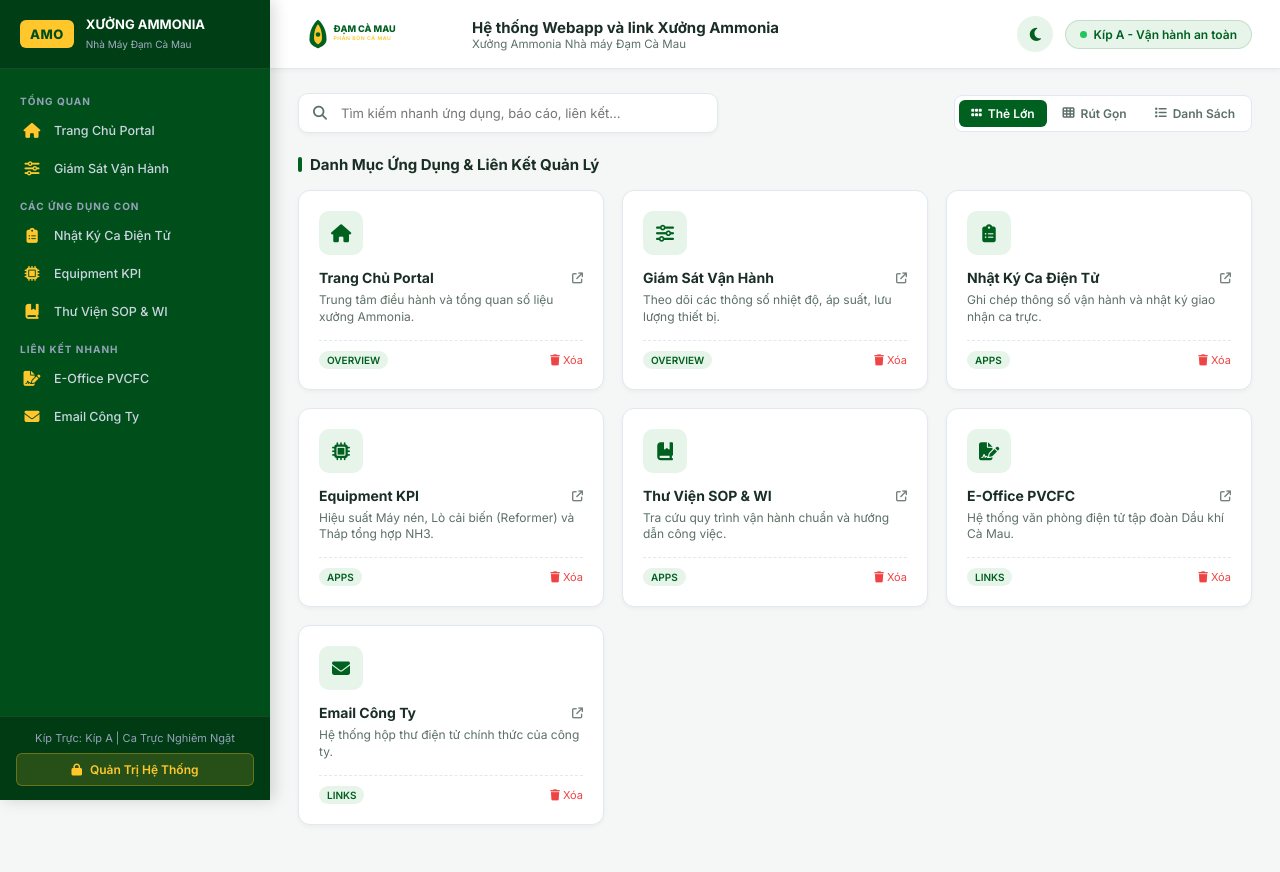
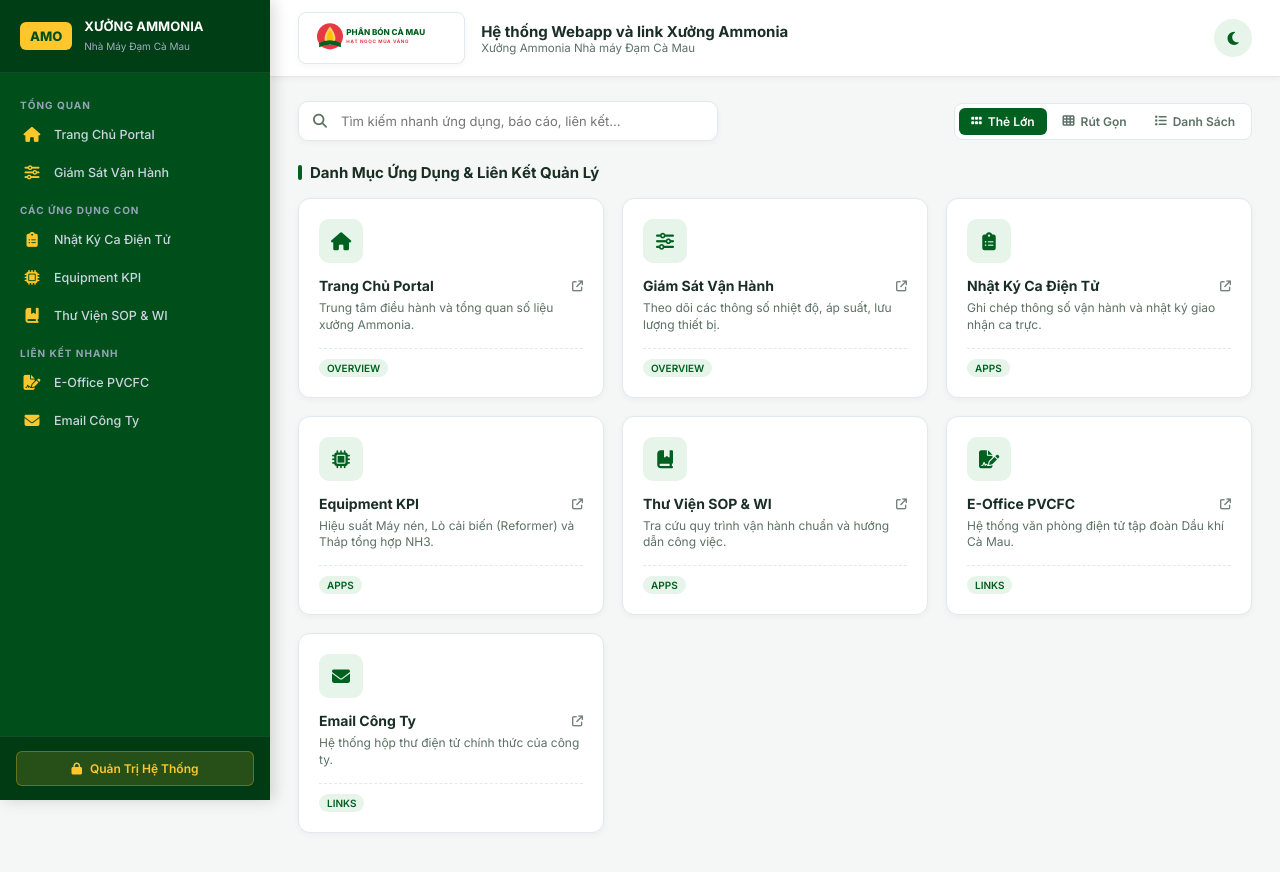
Before and after one commit to phucamodcm-ui/AMMONIA, a plain HTML site: page index.html in a window 1280 px wide. Drawn offline with Linux system fonts and the light colour scheme.

Commit message:
Ver_05
Sửa

```diff
--- a/index.html
+++ b/index.html
@@ -20,7 +20,7 @@
             --text-muted: #5C7066;
             --border-color: #E2E8F0;
             --sidebar-width: 270px;
-            --shadow-sm: 0 2px 4px rgba(0, 0, 0, 0.04);
+            --shadow-sm: 0 2px 6px rgba(0, 0, 0, 0.04);
             --shadow-md: 0 10px 25px -5px rgba(0, 96, 32, 0.08);
             --transition: all 0.25s ease-in-out;
         }
@@ -53,7 +53,7 @@
         }
 
         .sidebar-header {
-            padding: 16px 20px;
+            padding: 18px 20px;
             display: flex;
             align-items: center;
             gap: 12px;
@@ -68,7 +68,6 @@
             padding: 6px 10px;
             border-radius: 6px;
             font-size: 13px;
-            letter-spacing: 0.5px;
         }
 
         .sidebar-brand-text h2 { font-size: 13px; font-weight: 700; color: #fff; }
@@ -96,25 +95,35 @@
         }
         .btn-sidebar-admin {
             background: rgba(255, 199, 44, 0.15); color: var(--accent-yellow); border: 1px solid rgba(255, 199, 44, 0.3);
-            padding: 8px 12px; border-radius: 6px; font-size: 12px; font-weight: 600; cursor: pointer;
+            padding: 9px 12px; border-radius: 6px; font-size: 12px; font-weight: 600; cursor: pointer;
             display: flex; align-items: center; justify-content: center; gap: 8px; transition: var(--transition);
         }
         .btn-sidebar-admin:hover { background: var(--accent-yellow); color: #004E1A; }
-        .shift-info { font-size: 11px; color: #94A3B8; text-align: center; }
 
         /* --- MAIN WRAPPER --- */
         .main-wrapper { margin-left: var(--sidebar-width); flex: 1; display: flex; flex-direction: column; min-width: 0; }
 
-        /* HEADER */
+        /* HEADER CHUYÊN NGHIỆP */
         .top-header {
-            background: var(--card-bg); padding: 14px 28px;
+            background: var(--card-bg); padding: 12px 28px;
             display: flex; justify-content: space-between; align-items: center;
             border-bottom: 1px solid var(--border-color);
             box-shadow: var(--shadow-sm);
         }
 
-        .header-brand-group { display: flex; align-items: center; gap: 14px; }
-        .header-logo-svg { height: 40px; }
+        .header-brand-group { display: flex; align-items: center; gap: 16px; }
+
+        /* LOGO ĐẠM CÀ MAU CHUẨN ĐẸP */
+        .logo-dcm-container {
+            display: flex;
+            align-items: center;
+            background: #ffffff;
+            padding: 6px 12px;
+            border-radius: 8px;
+            border: 1px solid var(--border-color);
+            box-shadow: var(--shadow-sm);
+        }
+        .logo-svg { height: 38px; width: auto; }
 
         .header-title h1 { font-size: 15px; font-weight: 700; color: var(--text-main); }
         .header-title p { font-size: 11.5px; color: var(--text-muted); }
@@ -123,30 +132,21 @@
 
         .theme-toggle-btn {
             background: var(--primary-green-light); color: var(--primary-green); border: none;
-            width: 36px; height: 36px; border-radius: 50%; cursor: pointer; display: flex;
+            width: 38px; height: 38px; border-radius: 50%; cursor: pointer; display: flex;
             align-items: center; justify-content: center; font-size: 15px; transition: var(--transition);
         }
         .theme-toggle-btn:hover { transform: scale(1.05); }
 
-        .shift-badge-pill {
-            background: var(--primary-green-light); color: var(--primary-green);
-            padding: 6px 14px; border-radius: 20px; font-size: 12px; font-weight: 600;
-            display: flex; align-items: center; gap: 6px; border: 1px solid rgba(0, 96, 32, 0.15);
-        }
-        .shift-badge-pill span { width: 7px; height: 7px; background: #22C55E; border-radius: 50%; }
-
         /* CONTENT */
         .content-container { padding: 24px 28px; max-width: 1400px; margin: 0 auto; width: 100%; }
 
-        /* TOOLBAR & SEARCH & VIEW MODES */
+        /* TOOLBAR */
         .toolbar-section {
             display: flex; justify-content: space-between; align-items: center;
             margin-bottom: 22px; gap: 15px; flex-wrap: wrap;
         }
 
-        .search-box-wrapper {
-            position: relative; flex: 1; min-width: 260px; max-width: 420px;
-        }
+        .search-box-wrapper { position: relative; flex: 1; min-width: 260px; max-width: 420px; }
         .search-box-wrapper input {
             width: 100%; padding: 11px 16px 11px 42px; border-radius: 10px;
             border: 1px solid var(--border-color); background: var(--card-bg); color: var(--text-main);
@@ -166,7 +166,7 @@
         .section-title { font-size: 15px; font-weight: 700; color: var(--text-main); margin-bottom: 16px; display: flex; align-items: center; gap: 8px; }
         .section-title::before { content: ''; width: 4px; height: 15px; background: var(--primary-green); border-radius: 2px; }
 
-        /* CARDS GRID VIEW */
+        /* CARDS GRID */
         .cards-grid { display: grid; grid-template-columns: repeat(auto-fill, minmax(280px, 1fr)); gap: 18px; margin-bottom: 32px; }
         .sub-card {
             background: var(--card-bg); border-radius: 12px; padding: 20px;
@@ -194,7 +194,7 @@
         .cards-grid.compact-view .card-header-icon { width: 34px; height: 34px; font-size: 14px; margin-bottom: 8px; }
         .cards-grid.compact-view .card-body p { display: none; }
 
-        /* LIST TABLE VIEW */
+        /* LIST VIEW */
         .list-table-container { background: var(--card-bg); border-radius: 12px; border: 1px solid var(--border-color); overflow: hidden; box-shadow: var(--shadow-sm); margin-bottom: 32px; }
         .custom-table { width: 100%; border-collapse: collapse; text-align: left; font-size: 13px; }
         .custom-table th { background: var(--primary-green-light); color: var(--primary-green); padding: 12px 16px; font-weight: 700; }
@@ -237,11 +237,10 @@
         </div>
 
         <ul class="sidebar-menu" id="sidebarNav">
-            <!-- Render động từ JavaScript -->
+            <!-- Render động -->
         </ul>
 
         <div class="sidebar-admin-footer">
-            <div class="shift-info">Kíp Trực: Kíp A | Ca Trực Nghiêm Ngặt</div>
             <button class="btn-sidebar-admin" onclick="openAdminModal()"><i class="fa-solid fa-lock"></i> Quản Trị Hệ Thống</button>
         </div>
     </aside>
@@ -250,14 +249,17 @@
     <div class="main-wrapper">
         <header class="top-header">
             <div class="header-brand-group">
-                <!-- SVG Logo Đạm Cà Mau chuẩn thương hiệu -->
-                <svg class="header-logo-svg" viewBox="0 0 280 70" fill="none" xmlns="http://www.w3.org/2000/svg">
-                    <path d="M20 45 C20 20, 35 10, 35 10 C35 10, 50 20, 50 45 C50 55, 35 60, 35 60 C35 60, 20 55, 20 45 Z" fill="#006020"/>
-                    <path d="M28 42 C28 25, 35 18, 35 18 C35 18, 42 25, 42 42 C42 50, 35 53, 35 53 C35 53, 28 50, 28 42 Z" fill="#FFC72C"/>
-                    <circle cx="35" cy="36" r="4" fill="#006020"/>
-                    <text x="62" y="32" font-family="Inter, sans-serif" font-weight="800" font-size="16" fill="#006020">ĐẠM CÀ MAU</text>
-                    <text x="62" y="46" font-family="Inter, sans-serif" font-weight="600" font-size="9" fill="#FFC72C" letter-spacing="1">PHÂN BÓN CÀ MAU</text>
-                </svg>
+                <!-- SVG Logo Đạm Cà Mau chuẩn thương hiệu cao cấp -->
+                <div class="logo-dcm-container">
+                    <svg class="logo-svg" viewBox="0 0 260 70" fill="none" xmlns="http://www.w3.org/2000/svg">
+                        <circle cx="35" cy="32" r="24" fill="#E63946"/>
+                        <path d="M35 14 C35 14, 25 26, 25 36 C25 42, 30 46, 35 48 C40 46, 45 42, 45 36 C45 26, 35 14, 35 14 Z" fill="#FFD166"/>
+                        <path d="M35 20 C35 20, 29 28, 29 35 C29 39, 32 42, 35 43 C38 42, 41 39, 41 35 C41 28, 35 20, 35 20 Z" fill="#FFC300"/>
+                        <path d="M15 44 Q35 34 55 44 L55 52 Q35 42 15 52 Z" fill="#006020"/>
+                        <text x="65" y="30" font-family="Inter, sans-serif" font-weight="800" font-size="15" fill="#006020">PHÂN BÓN CÀ MAU</text>
+                        <text x="65" y="44" font-family="Inter, sans-serif" font-weight="700" font-size="8.5" fill="#E63946" letter-spacing="1.2">HẠT NGỌC MÙA VÀNG</text>
+                    </svg>
+                </div>
 
                 <div class="header-title">
                     <h1>Hệ thống Webapp và link Xưởng Ammonia</h1>
@@ -269,13 +271,12 @@
                 <button class="theme-toggle-btn" onclick="toggleTheme()" title="Chuyển đổi Sáng / Tối">
                     <i class="fa-solid fa-moon" id="themeIcon"></i>
                 </button>
-                <div class="shift-badge-pill"><span></span> Kíp A - Vận hành an toàn</div>
             </div>
         </header>
 
         <main class="content-container">
 
-            <!-- TOOLBAR: SEARCH & VIEW MODES -->
+            <!-- TOOLBAR -->
             <div class="toolbar-section">
                 <div class="search-box-wrapper">
                     <i class="fa-solid fa-magnifying-glass"></i>
@@ -311,7 +312,7 @@
             </div>
 
             <div id="dashboardAdminSection" style="display:none;">
-                <p style="font-size: 13px; color: var(--primary-green); font-weight: 600; margin-bottom: 14px;"><i class="fa-solid fa-circle-check"></i> Đã cấp quyền quản trị viên.</p>
+                <p style="font-size: 13px; color: var(--primary-green); font-weight: 600; margin-bottom: 14px;"><i class="fa-solid fa-circle-check"></i> Đã cấp quyền quản trị viên thành công.</p>
 
                 <h3 style="font-size: 13.5px; margin-bottom: 8px; border-bottom: 1px solid var(--border-color); padding-bottom: 4px;">Thêm Ứng Dụng / Link Mới</h3>
                 <div class="form-group">
@@ -347,7 +348,7 @@
                 </div>
                 <button class="btn-secondary" onclick="changeAdminPassword()">Cập Nhật Mật Khẩu</button>
 
-                <h3 style="font-size: 13.5px; margin: 18px 0 8px 0; border-bottom: 1px solid var(--border-color); padding-bottom: 4px;">Danh Sách Quản Lý & Xóa Mục</h3>
+                <h3 style="font-size: 13.5px; margin: 18px 0 8px 0; border-bottom: 1px solid var(--border-color); padding-bottom: 4px;">Danh Sách Quản Lý & Xóa Mục (Chỉ hiện khi là Admin)</h3>
                 <div id="adminItemsList" style="max-height: 150px; overflow-y: auto; font-size: 12px; border: 1px solid var(--border-color); padding: 8px; border-radius: 6px;"></div>
 
                 <div class="modal-btns" style="margin-top: 18px;">
@@ -358,7 +359,7 @@
         </div>
     </div>
 
-    <!-- JAVASCRIPT XỬ LÝ TOÀN BỆNH -->
+    <!-- JAVASCRIPT XỬ LÝ -->
     <script>
         const defaultData = [
             { id: 1, section: "overview", name: "Trang Chủ Portal", url: "#", desc: "Trung tâm điều hành và tổng quan số liệu xưởng Ammonia.", icon: "fa-solid fa-house" },
@@ -370,9 +371,10 @@
             { id: 7, section: "links", name: "Email Công Ty", url: "https://mail.pvcfc.com.vn", desc: "Hệ thống hộp thư điện tử chính thức của công ty.", icon: "fa-solid fa-envelope" }
         ];
 
-        let appData = JSON.parse(localStorage.getItem('ammonia_portal_v2_data')) || defaultData;
-        let adminPass = localStorage.getItem('ammonia_admin_v2_pass') || 'admin123';
-        let currentView = 'grid'; // grid, compact, list
+        let appData = JSON.parse(localStorage.getItem('ammonia_portal_v3_data')) || defaultData;
+        let adminPass = localStorage.getItem('ammonia_admin_v3_pass') || 'admin123';
+        let isAdminLoggedIn = false; // Biến kiểm tra quyền admin để hiển thị nút xóa
+        let currentView = 'grid';
 
         function renderAll() {
             renderSidebar();
@@ -380,7 +382,6 @@
             renderAdminList();
         }
 
-        // Render Sidebar theo 3 nhóm
         function renderSidebar() {
             const nav = document.getElementById('sidebarNav');
             nav.innerHTML = '';
@@ -399,7 +400,6 @@
             });
         }
 
-        // Render Nội dung chính tùy thuộc vào chế độ xem (Grid, Compact, List)
         function renderMainContent(filterText = '') {
             const area = document.getElementById('mainDisplayArea');
             const filtered = appData.filter(item =>
@@ -408,9 +408,12 @@
             );
 
             if(filtered.length === 0) {
-                area.innerHTML = `<p style="text-align:center; color:var(--text-muted); padding:30px;">Không tìm thấy mục phù hợp với từ khóa.</p>`;
+                area.innerHTML = `<p style="text-align:center; color:var(--text-muted); padding:30px;">Không tìm thấy mục phù hợp.</p>`;
                 return;
             }
+
+            // Nút xóa chỉ hiện khi đã đăng nhập Admin
+            const deleteBtnHtml = (idx) => isAdminLoggedIn ? `<span onclick="event.preventDefault(); deleteItem(${idx})" style="color:#ef4444; font-size:11px; cursor:pointer;"><i class="fa-solid fa-trash"></i> Xóa</span>` : '';
 
             if(currentView === 'list') {
                 let html = `
@@ -434,7 +437,7 @@
                             <td><a href="${item.url}" target="_blank" style="color:var(--text-main); font-weight:600; text-decoration:none;">${item.name} <i class="fa-solid fa-arrow-up-right-from-square" style="font-size:10px; opacity:0.6;"></i></a></td>
                             <td><span class="tag">${item.section.toUpperCase()}</span></td>
                             <td style="color:var(--text-muted);">${item.desc}</td>
-                            <td style="text-align:right;"><span onclick="deleteItem(${idx})" style="color:#ef4444; cursor:pointer; font-size:12px;"><i class="fa-solid fa-trash"></i> Xóa</span></td>
+                            <td style="text-align:right;">${deleteBtnHtml(idx)}</td>
                         </tr>
                     `;
                 });
@@ -455,7 +458,7 @@
                             </div>
                             <div class="card-footer-tags">
                                 <span class="tag">${item.section.toUpperCase()}</span>
-                                <span onclick="event.preventDefault(); deleteItem(${idx})" style="color:#ef4444; font-size:11px; cursor:pointer;"><i class="fa-solid fa-trash"></i> Xóa</span>
+                                ${deleteBtnHtml(idx)}
                             </div>
                         </a>
                     `;
@@ -465,7 +468,6 @@
             }
         }
 
-        // Chuyển chế độ xem
         function switchView(mode) {
             currentView = mode;
             document.querySelectorAll('.view-btn').forEach(b => b.classList.remove('active'));
@@ -475,13 +477,10 @@
             renderMainContent(document.getElementById('searchInput').value);
         }
 
-        // Tìm kiếm thông minh
         function filterCards() {
-            const query = document.getElementById('searchInput').value;
-            renderMainContent(query);
+            renderMainContent(document.getElementById('searchInput').value);
         }
 
-        // Light/Dark Theme toggle
         function toggleTheme() {
             const html = document.documentElement;
             const icon = document.getElementById('themeIcon');
@@ -494,24 +493,27 @@
             }
         }
 
-        // Quản trị Modal
         function openAdminModal() { document.getElementById('adminModal').style.display = 'flex'; }
         function closeAdminModal() { document.getElementById('adminModal').style.display = 'none'; }
 
         function verifyAdminLogin() {
             const val = document.getElementById('adminPassInput').value;
             if(val === adminPass) {
+                isAdminLoggedIn = true;
                 document.getElementById('loginSection').style.display = 'none';
                 document.getElementById('dashboardAdminSection').style.display = 'block';
+                renderAll();
             } else {
                 alert('Mật khẩu quản trị không chính xác!');
             }
         }
 
         function logoutAdmin() {
+            isAdminLoggedIn = false;
             document.getElementById('loginSection').style.display = 'block';
             document.getElementById('dashboardAdminSection').style.display = 'none';
             document.getElementById('adminPassInput').value = '';
+            renderAll();
         }
 
         function addItem() {
@@ -527,7 +529,7 @@
             }
 
             appData.push({ section, name, url, desc, icon });
-            localStorage.setItem('ammonia_portal_v2_data', JSON.stringify(appData));
+            localStorage.setItem('ammonia_portal_v3_data', JSON.stringify(appData));
             renderAll();
 
             document.getElementById('itemName').value = '';
@@ -537,9 +539,13 @@
         }
 
         function deleteItem(index) {
+            if(!isAdminLoggedIn) {
+                alert('Bạn cần đăng nhập quyền Admin mới được phép xóa!');
+                return;
+            }
             if(confirm('Bạn có chắc muốn xóa mục này?')) {
                 appData.splice(index, 1);
-                localStorage.setItem('ammonia_portal_v2_data', JSON.stringify(appData));
+                localStorage.setItem('ammonia_portal_v3_data', JSON.stringify(appData));
                 renderAll();
             }
         }
@@ -551,7 +557,7 @@
                 return;
             }
             adminPass = newP;
-            localStorage.setItem('ammonia_admin_v2_pass', adminPass);
+            localStorage.setItem('ammonia_admin_v3_pass', adminPass);
             document.getElementById('newAdminPass').value = '';
             alert('Cập nhật mật khẩu thành công!');
         }
@@ -571,9 +577,13 @@
         }
 
         function resetDefaultData() {
+            if(!isAdminLoggedIn) {
+                alert('Cần quyền Admin để thực hiện!');
+                return;
+            }
             if(confirm('Khôi phục toàn bộ dữ liệu mặc định?')) {
                 appData = defaultData;
-                localStorage.setItem('ammonia_portal_v2_data', JSON.stringify(appData));
+                localStorage.setItem('ammonia_portal_v3_data', JSON.stringify(appData));
                 renderAll();
                 alert('Đã khôi phục thành công!');
             }
```
